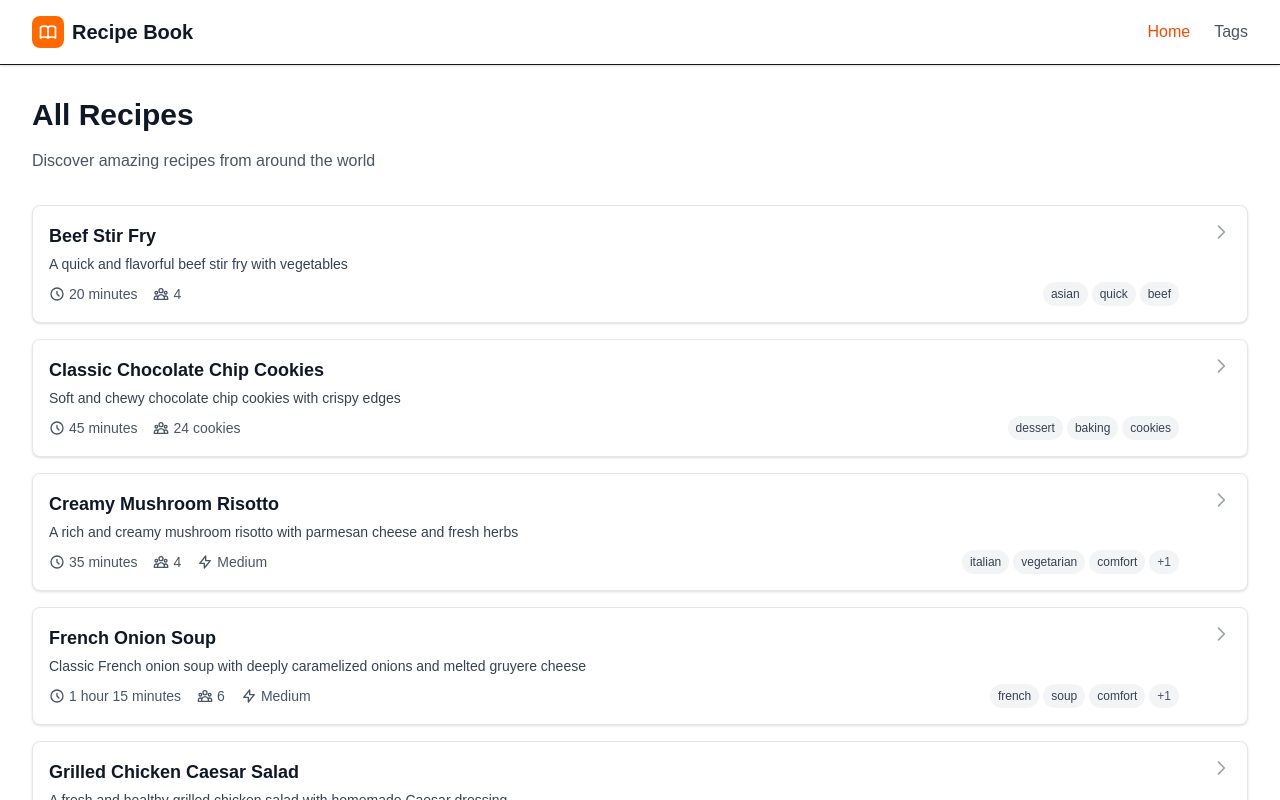
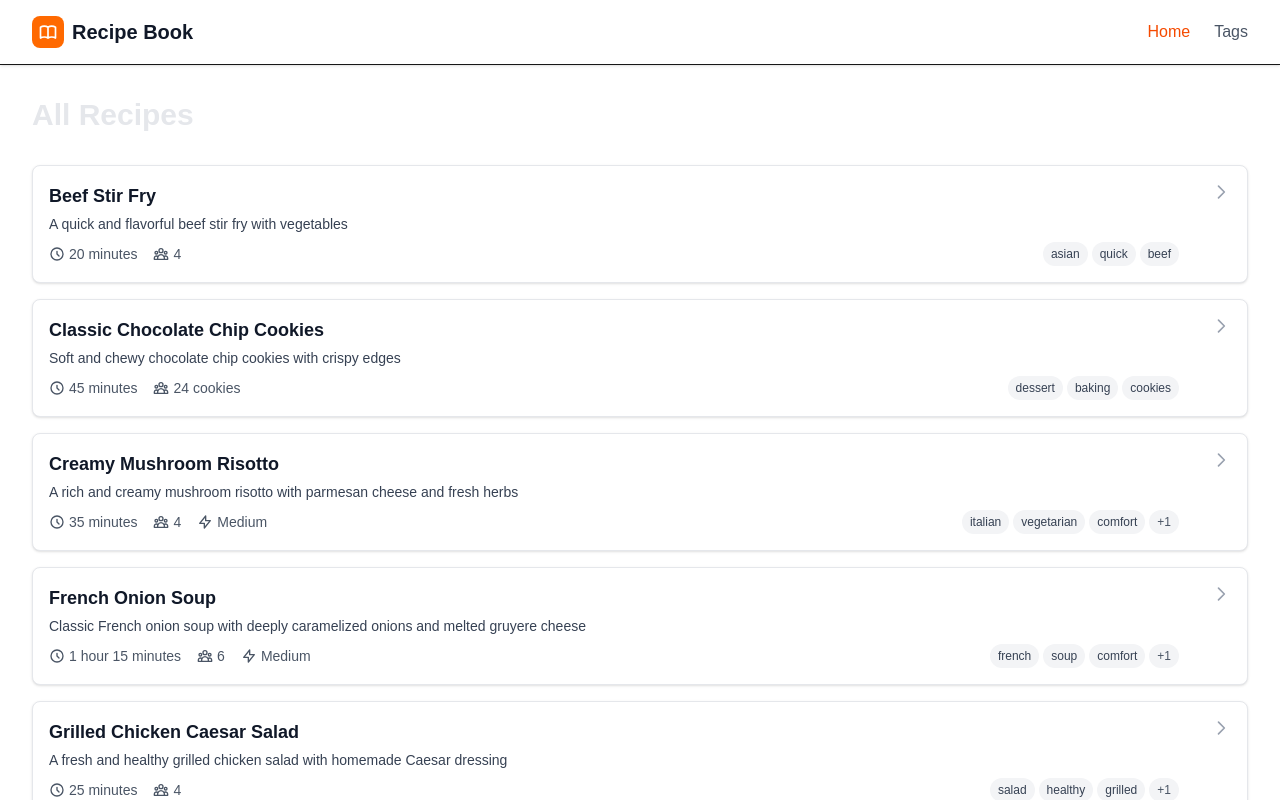
Before and after one commit to ajsimas/new-recipes, a Next.js app: page / in a window 1280 px wide. Shown: the top 800 px of the page. Built offline with nearby package versions, Linux system fonts and the light colour scheme.

Commit message:
Fix nested anchor tags and remove subtitle text

```diff
--- a/src/app/page.tsx
+++ b/src/app/page.tsx
@@ -11,10 +11,7 @@
     <Container>
       {/* Header */}
       <header className="mb-8">
-        <h1 className="text-3xl font-bold text-gray-900 mb-4">All Recipes</h1>
-        <p className="text-gray-600">
-          Discover amazing recipes from around the world
-        </p>
+        <h1 className="text-3xl font-bold text-gray-200 mb-4">All Recipes</h1>
       </header>
 
       {/* Recipes List */}
--- a/src/components/RecipeRow.tsx
+++ b/src/components/RecipeRow.tsx
@@ -43,6 +43,7 @@
                 maxDisplay={UI_CONFIG.maxTagsDisplay}
                 showCount
                 tagClassName="px-2 py-1 bg-gray-100 text-gray-700 text-xs rounded-full hover:bg-gray-200 transition-colors"
+                disableLinks={true}
               />
             </div>
           </div>
--- a/src/components/ui/TagList.tsx
+++ b/src/components/ui/TagList.tsx
@@ -10,6 +10,7 @@
   className?: string;
   tagClassName?: string;
   onClick?: (tag: string) => void;
+  disableLinks?: boolean;
 }
 
 export default function TagList({
@@ -18,7 +19,8 @@
   showCount = false,
   className = '',
   tagClassName = 'px-2 py-1 bg-gray-100 text-gray-700 text-xs rounded-full hover:bg-gray-200 transition-colors',
-  onClick
+  onClick,
+  disableLinks = false
 }: TagListProps) {
   const displayTags = tags.slice(0, maxDisplay);
   const remainingCount = tags.length - maxDisplay;
@@ -34,6 +36,14 @@
   return (
     <div className={`flex flex-wrap gap-1 ${className}`}>
       {displayTags.map((tag) => (
+        disableLinks ? (
+          <span
+            key={tag}
+            className={tagClassName}
+          >
+            {tag}
+          </span>
+        ) : (
           <Link
             key={tag}
             href={ROUTES.tag(tag)}
@@ -42,6 +52,7 @@
           >
             {tag}
           </Link>
+        )
       ))}
       {showCount && remainingCount > 0 && (
         <span className="px-2 py-1 bg-gray-100 text-gray-600 text-xs rounded-full">
```
Lines whose indentation alone changed are shown as unchanged.
